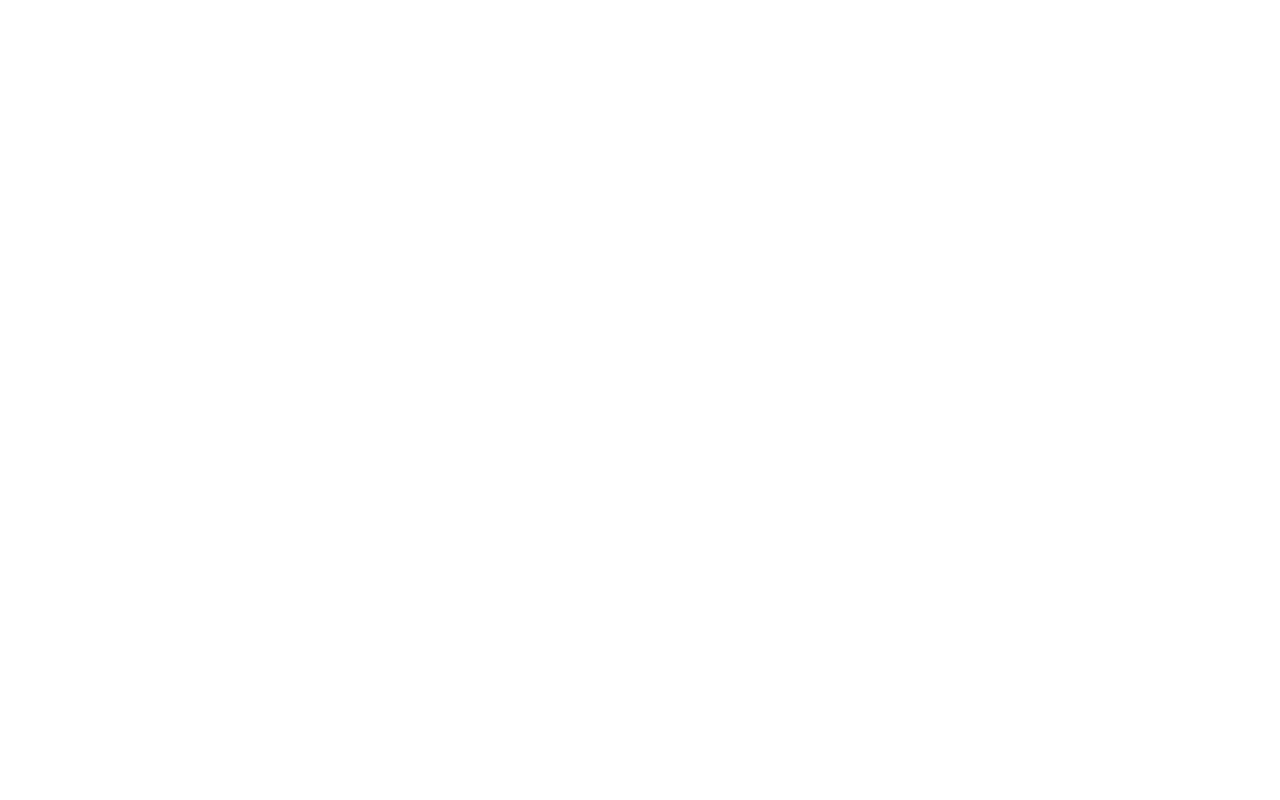
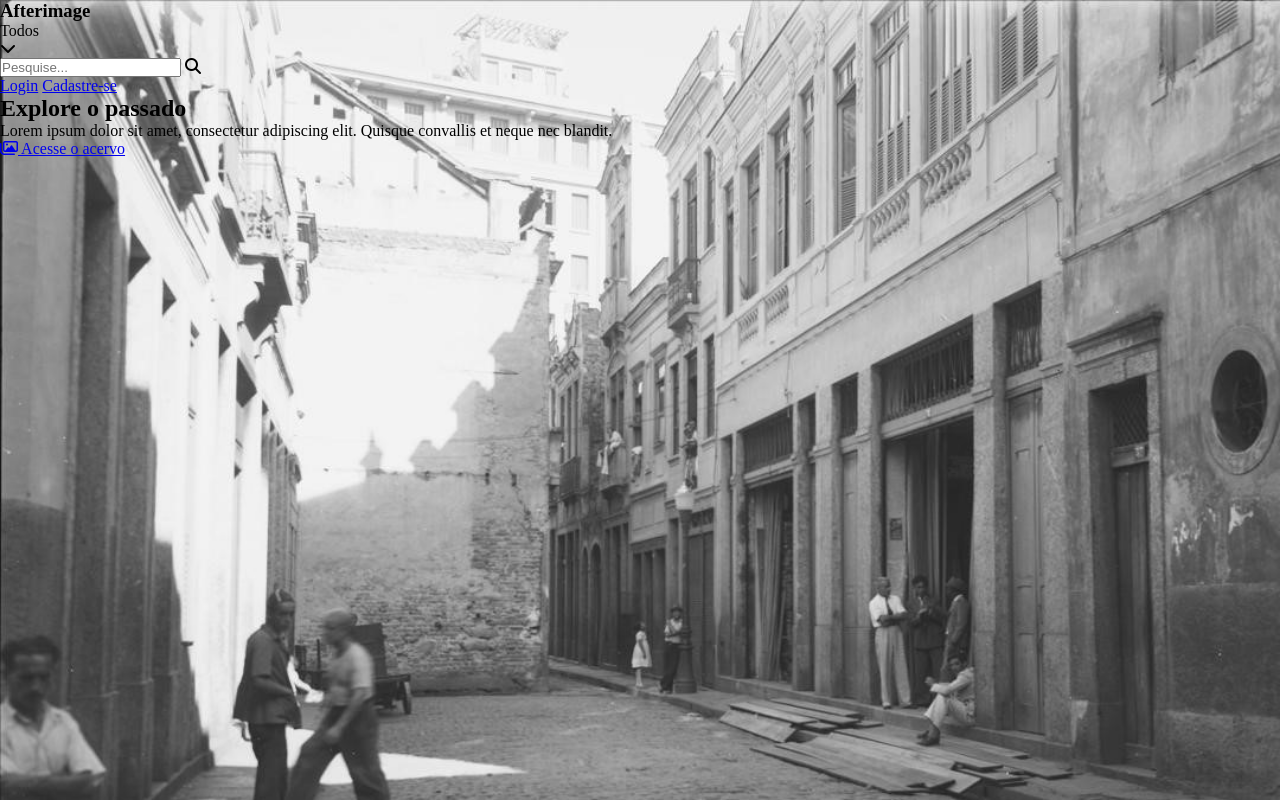
Before and after one commit to marchiorijulia/Afterimage, a plain HTML site: page index.html in a window 1280 px wide. Drawn offline with Linux system fonts and the light colour scheme.

Commit message:
Add files via upload

```diff
--- a/index.html
+++ b/index.html
@@ -5,10 +5,37 @@
     <meta http-equiv="X-UA-Compatible" content="IE=edge">
     <meta name="viewport" content="width=device-width, initial-scale=1.0">
     <link rel="stylesheet" href="style.css">
+    <script src="https://kit.fontawesome.com/684b166144.js" crossorigin="anonymous"></script>
+    <link rel="preconnect" href="https://fonts.googleapis.com">
+    <link rel="preconnect" href="https://fonts.gstatic.com" crossorigin>
+    <link href="https://fonts.googleapis.com/css2?family=Berkshire+Swash&family=Lora:ital,wght@0,400..700;1,400..700&display=swap" rel="stylesheet">
     <script defer src="script.js"></script>
     <title>Afterimage</title>
 </head>
 <body>
+    <section class="section-1">
+        <nav>
+            <h1>Afterimage</h1>
+            <div class="searchbar">
+                <div class="searchbar-dropdown">
+                    <p>Todos</p>
+                    <i class="fa-solid fa-chevron-down"></i>
+                </div>
+                <input type="text" placeholder="Pesquise...">
+                <i class="fa-solid fa-magnifying-glass"></i>
+            </div>
 
+            <a href="#">Login</a>
+            <a href="#">Cadastre-se</a>
+        </nav>
+        <div>
+            <h1>Explore o passado</h1>
+            <p>Lorem ipsum dolor sit amet, consectetur adipiscing elit. Quisque convallis et neque nec blandit.</p>
+            <a href="#">
+                <i class="fa-regular fa-images"></i>
+                Acesse o acervo
+            </a>
+        </div>
+    </section>
 </body>
 </html>
--- a/style.css
+++ b/style.css
@@ -0,0 +1,13 @@
+*{
+    margin: 0;
+    padding: 0;
+    box-sizing: border-box;
+}
+
+/* NAVBAR E SECTION 1 */
+.section-1{
+    background-image: url(Images/background.png);
+    background-size: cover;
+    background-repeat: no-repeat;
+    height: 100vh;
+}
```
Also changed, not shown: Images/afterimage pallete.png (added), Images/background.png (added), Images/polaroids.png (added).
